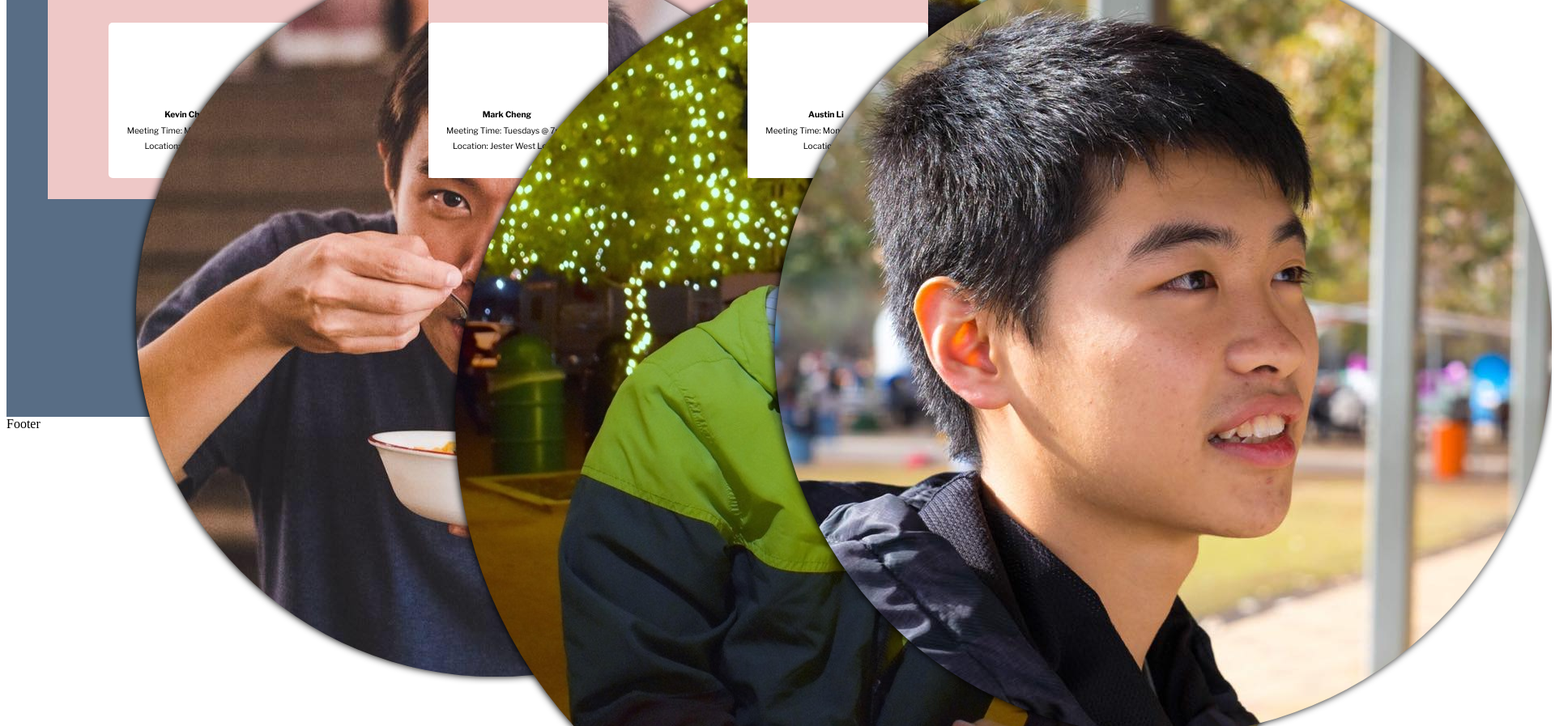
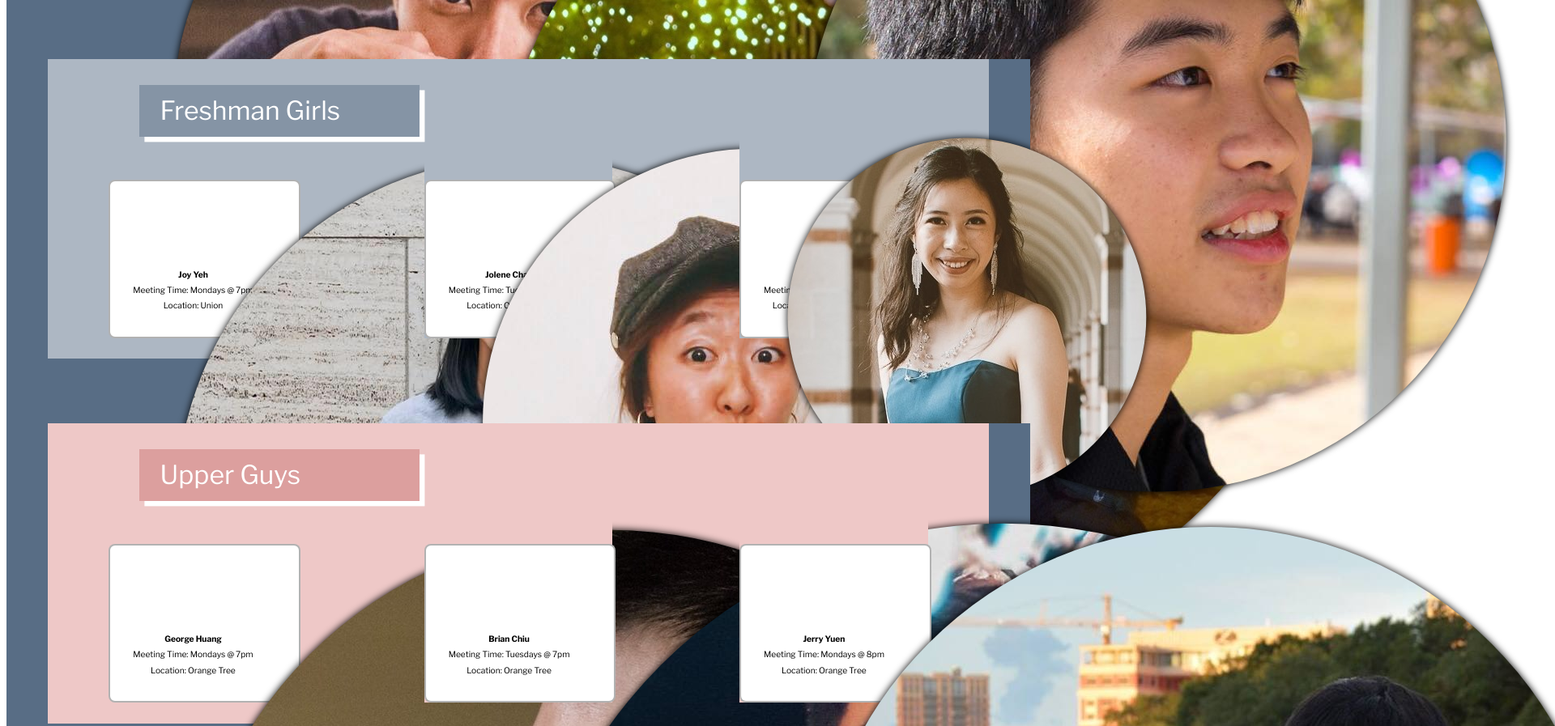
Before and after one commit to timothygan/testinggatsby, a Gatsby site in the folder epic_site/: page /small-group in a window 1280 px wide. Shown: the part 1440-2337 px from the top of the page at 81% size, 1920 px wide, since content can reach past the window. Built offline with nearby package versions, Linux system fonts and the light colour scheme; Gatsby itself is replaced by a stand-in of ours.

Commit message:
added all sg panels

```diff
--- a/epic_site/src/components/small-group-card.js
+++ b/epic_site/src/components/small-group-card.js
@@ -1,16 +1,17 @@
 import React, { Fragment } from "react"
 import "./../styles/small-group.css"
 
-/* props: {img, name, time, location}
+/* props: {img, name, time, location, color}
    img: src of sg leader picture
    name: name of sg leader
    time: meeting time
    location: meeting location
+   color: panel background color, pink or blue
 */
 const SmallGroupCard = props => {
   return(
     <Fragment>
-      <div className={'sg-card-container'}>
+      <div className={props.color + '-sg-card-container'}>
         <div className={'sg-card'}>
           <div className={'sg-card-content'}>
             <div><b>{props.name}</b></div>
--- a/epic_site/src/components/small-group-panel.js
+++ b/epic_site/src/components/small-group-panel.js
@@ -27,19 +27,22 @@ const SmallGroupPanel = props => {
             img={props.pictures[0]}
             name={props.names[0]}
             time={props.times[0]}
-            location={props.locations[0]}>
+            location={props.locations[0]}
+            color={props.type.substring(0, 4)}>
           </SmallGroupCard>
           <SmallGroupCard
             img={props.pictures[1]}
             name={props.names[1]}
             time={props.times[1]}
-            location={props.locations[1]}>
+            location={props.locations[1]}
+            color={props.type.substring(0, 4)}>
           </SmallGroupCard>
           <SmallGroupCard
             img={props.pictures[2]}
             name={props.names[2]}
             time={props.times[2]}
-            location={props.locations[2]}>
+            location={props.locations[2]}
+            color={props.type.substring(0, 4)}>
           </SmallGroupCard>
         </div>
       </div>
--- a/epic_site/src/pages/small-group.js
+++ b/epic_site/src/pages/small-group.js
@@ -8,6 +8,15 @@ import SmallGroupPanel from "../components/small-group-panel";
 import img1 from '../images/kevin.jpg';
 import img2 from '../images/mark.jpg';
 import img3 from '../images/austin.jpg';
+import img4 from '../images/joy.jpg';
+import img5 from '../images/jolene.jpg';
+import img6 from '../images/rebecca.jpg';
+import img7 from '../images/george.jpg';
+import img8 from '../images/brian.jpg';
+import img9 from '../images/jerry.jpg';
+import img10 from '../images/monica.jpg';
+import img11 from '../images/julia.jpg';
+import img12 from '../images/azelia.jpg';
 
 class SmallGroup extends Component{
   constructor(props){
@@ -33,6 +42,33 @@ class SmallGroup extends Component{
           locations={['Orange Tree', 'Jester West Lobby', 'J2']}
         >
         </SmallGroupPanel>
+        <SmallGroupPanel
+          type={'blue-panel'}
+          pictures={[img4, img5, img6]}
+          title={'Freshman Girls'}
+          names={['Joy Yeh', 'Jolene Chao', 'Rebecca Peng']}
+          times={['Mondays @ 7pm', 'Tuesdays @ 7pm', 'Mondays @ 8pm']}
+          locations={['Union', 'Orange Tree', 'Quarters Sterling']}
+        >
+        </SmallGroupPanel>
+        <SmallGroupPanel
+          type={'pink-panel'}
+          pictures={[img7, img8, img9]}
+          title={'Upper Guys'}
+          names={['George Huang', 'Brian Chiu', 'Jerry Yuen']}
+          times={['Mondays @ 7pm', 'Tuesdays @ 7pm', 'Mondays @ 8pm']}
+          locations={['Orange Tree', 'Orange Tree', 'Orange Tree']}
+        >
+        </SmallGroupPanel>
+        <SmallGroupPanel
+          type={'blue-panel'}
+          pictures={[img10, img11, img12]}
+          title={'Upper Girls'}
+          names={['Monica Dang', 'Julia Zheng', 'Azelia Lau']}
+          times={['Mondays @ 7pm', 'Tuesdays @ 7pm', 'Mondays @ 8pm']}
+          locations={['Orange Tree', 'Orange Tree', 'Orange Tree']}
+        >
+        </SmallGroupPanel>
         <Footer/>
       </Fragment>
     )
--- a/epic_site/src/styles/small-group.css
+++ b/epic_site/src/styles/small-group.css
@@ -9,6 +9,7 @@ panel-color:'rgb(238, 200, 199)';
   background-color: rgb(88, 109, 133);
   height: 50vw;
   width: 100%;
+  margin: -20% 0;
 }
 .pink-panel{
   position: relative;
@@ -38,9 +39,30 @@ panel-color:'rgb(238, 200, 199)';
 }
 
 .blue-panel{
-
+  position: relative;
+  height: 50%;
+  width: 80%;
+  background-color: rgb(173, 183, 195);
+  margin: 5% auto;
+  padding: 2% 6%;
+  display: flex;
+  flex-direction: row;
+  align-items: flex-end;
+  justify-content: space-between;
+  text-align: center;
 }
 .blue-panel-title{
+  background-color: rgb(133, 148, 165);
+  padding-left: 2%;
+  position: absolute;
+  height: 5vw;
+  width: 25vw;
+  top: 5%;
+  left: 13%;
+  z-index: 2;
+  line-height: 5vw;
+  font-size: 2.5vw;
+  color: white;
 }
 
 #sg-title-back-panel {
@@ -52,11 +74,18 @@ panel-color:'rgb(238, 200, 199)';
   z-index: 1;
 }
 
-.sg-card-container{
+.pink-sg-card-container{
   position: relative;
   background-color: rgb(238, 200, 199);
   height: 100%;
-  width: 22%;
+  width: 23%;
+  font-size: 90%;
+}
+.blue-sg-card-container{
+  position: relative;
+  background-color: rgb(173, 183, 195);
+  height: 100%;
+  width: 23%;
   font-size: 90%;
 }
 .sg-card{
@@ -67,15 +96,19 @@ panel-color:'rgb(238, 200, 199)';
   font-size: .8vw;
   bottom: 0;
   line-height: 1.5vw;
-  border-radius: 5px;
+  border-radius: 8px;
+  border-style: solid;
+  border-color: rgba(0, 0, 0, .3);
+  border-width: 2px;
 }
 .sg-card-content{
   position: absolute;
   bottom: 10%;
-  padding: 5% 10%;
+  padding-bottom: 4%;
+  padding-left: 12%;
 }
 .sg-leader-img-wrapper{
-  filter: drop-shadow(-1px 0px 5px rgba(0, 0, 0, 1));
+  filter: drop-shadow(0px 0px 5px rgba(0, 0, 0, 1));
   height: 50%;
   width: 70%;
   position: absolute;
@@ -83,5 +116,5 @@ panel-color:'rgb(238, 200, 199)';
   left: 15%;
 }
 .sg-leader-img{
-  clip-path: circle(50% at center);
+  clip-path: circle(45% at center);
 }
```
Also changed, not shown: epic_site/src/images/azelia.jpg (added), epic_site/src/images/brian.jpg (added), epic_site/src/images/george.jpg (added), epic_site/src/images/jerry.jpg (added), epic_site/src/images/jolene.jpg (added), epic_site/src/images/joy.jpg (added), epic_site/src/images/julia.jpg (added), epic_site/src/images/monica.jpg (added), epic_site/src/images/rebecca.jpg (added).
